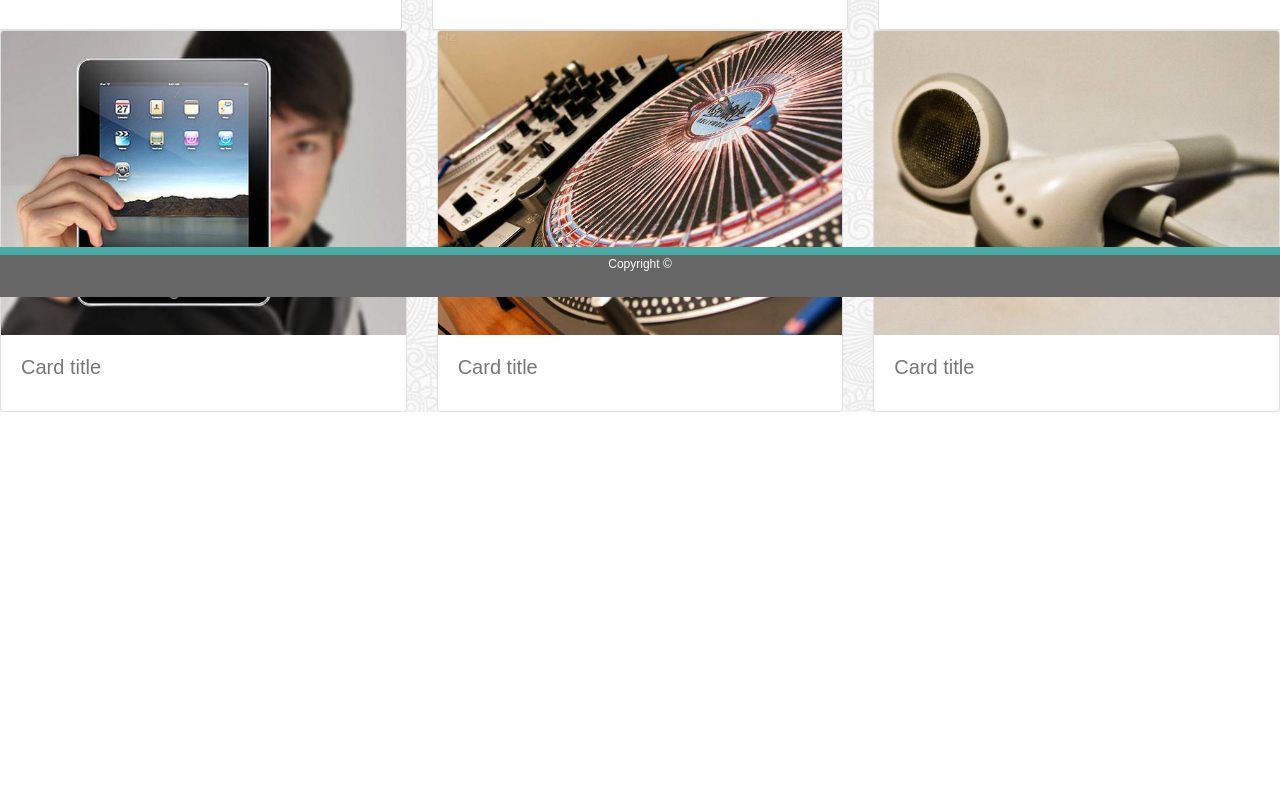
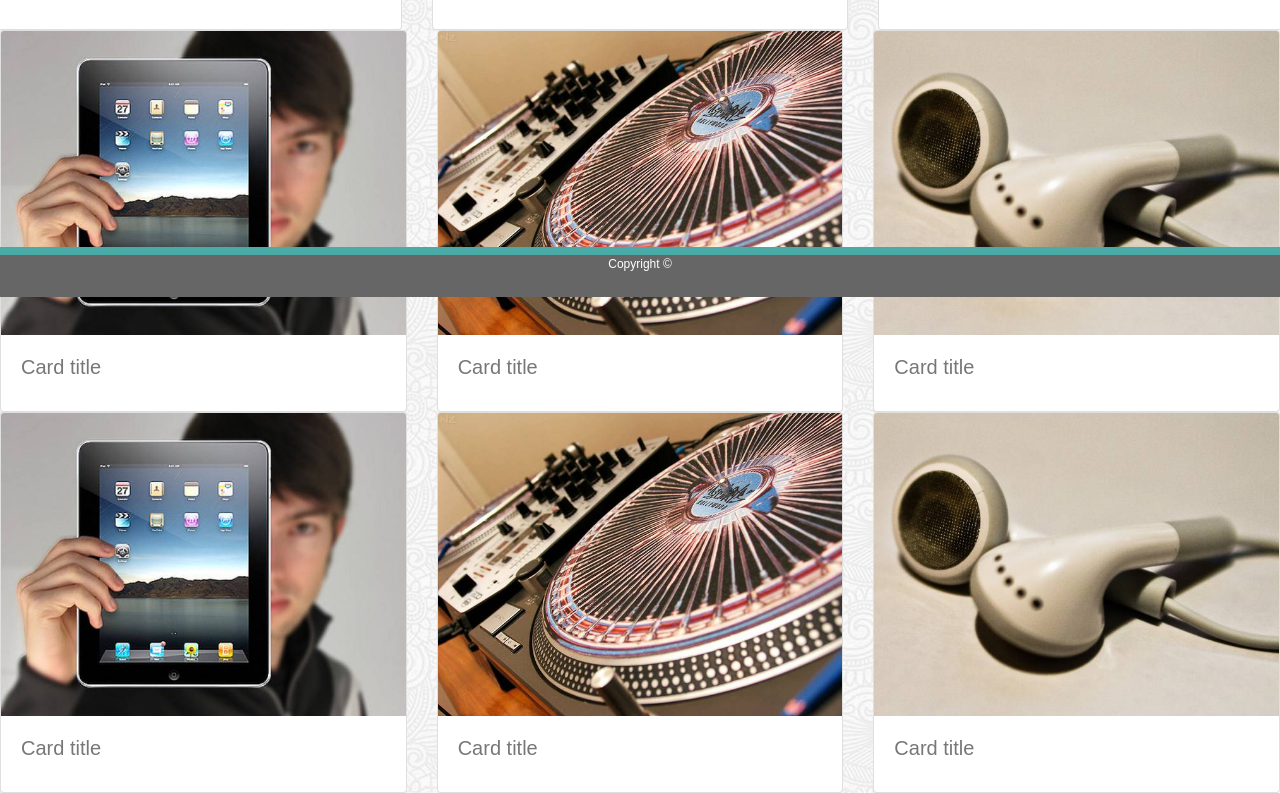
Before and after one commit to ekhan3119/Bootstrap-Portfolio, a plain HTML site: page portfolio.html in a window 1280 px wide. Shown: the part 503-1296 px from the top of the page. Before the commit the page ends 915 px from the top, so only its background shows below. Drawn offline with nearby package versions, Linux system fonts and the light colour scheme.

Commit message:
added comments

```diff
--- a/portfolio.html
+++ b/portfolio.html
@@ -37,7 +37,7 @@
             </li>
         </ul>
     </nav>
-
+    <!--Could not make the backgground white for the main container and could not add space between the cards. Will continue working -->
     <div class="row">
         <div class="col-12">
             <h1>Portfolio</h1>
@@ -48,6 +48,7 @@
                 <img class="card-img-top" src="assets/images/technics-q-c-640-480-1.jpg" alt="Card image cap">
                 <div class="card-body">
                     <h5 class="card-title">Card title</h5>
+
                 </div>
 
             </div>
@@ -92,6 +93,30 @@
         </div>
     </div>
     </div>
+    <div class="card-deck">
+            <div class="card">
+                <img class="card-img-top" src="assets/images/technics-q-c-640-480-1.jpg" alt="Card image cap">
+                <div class="card-body">
+                    <h5 class="card-title">Card title</h5>
+                </div>
+
+            </div>
+            <div class="card">
+                <img class="card-img-top" src="assets/images/technics-q-c-640-480-2.jpg" alt="Card image cap">
+                <div class="card-body">
+                    <h5 class="card-title">Card title</h5>
+                </div>
+
+            </div>
+            <div class="card">
+                <img class="card-img-top" src="assets/images/technics-q-c-640-480-5.jpg" alt="Card image cap">
+                <div class="card-body">
+                    <h5 class="card-title">Card title</h5>
+                </div>
+
+            </div>
+        </div>
+        </div>
     <div class="fixed-bottom" id="footer">
             Copyright &copy;
         </div>
```
